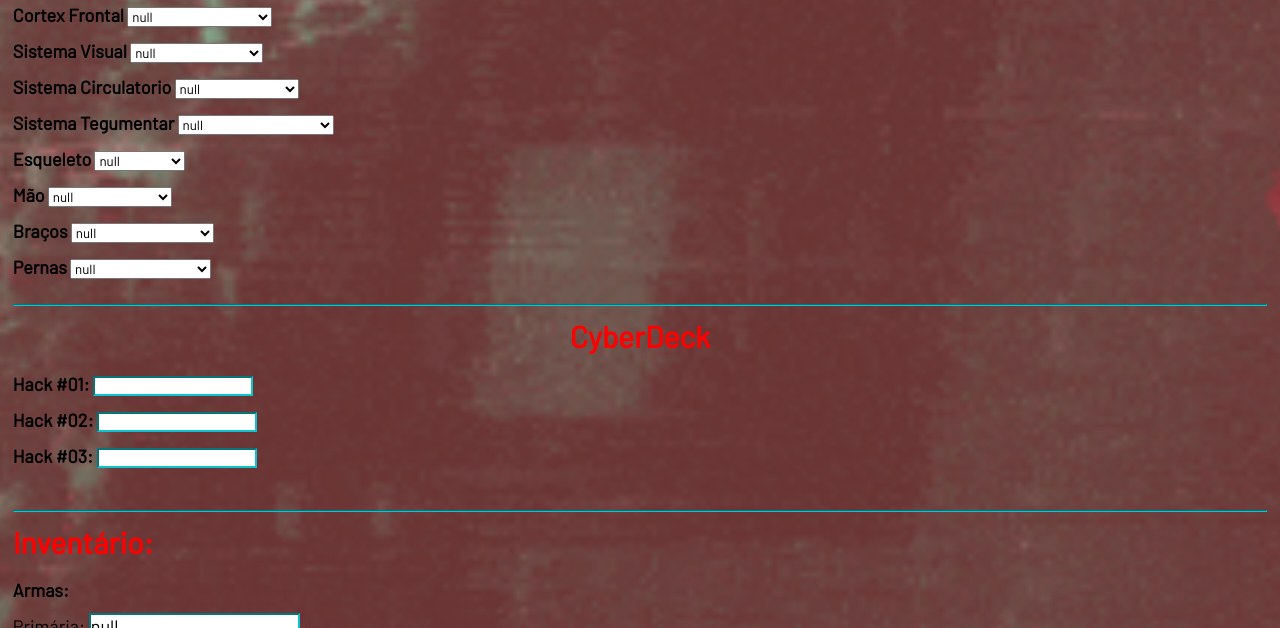
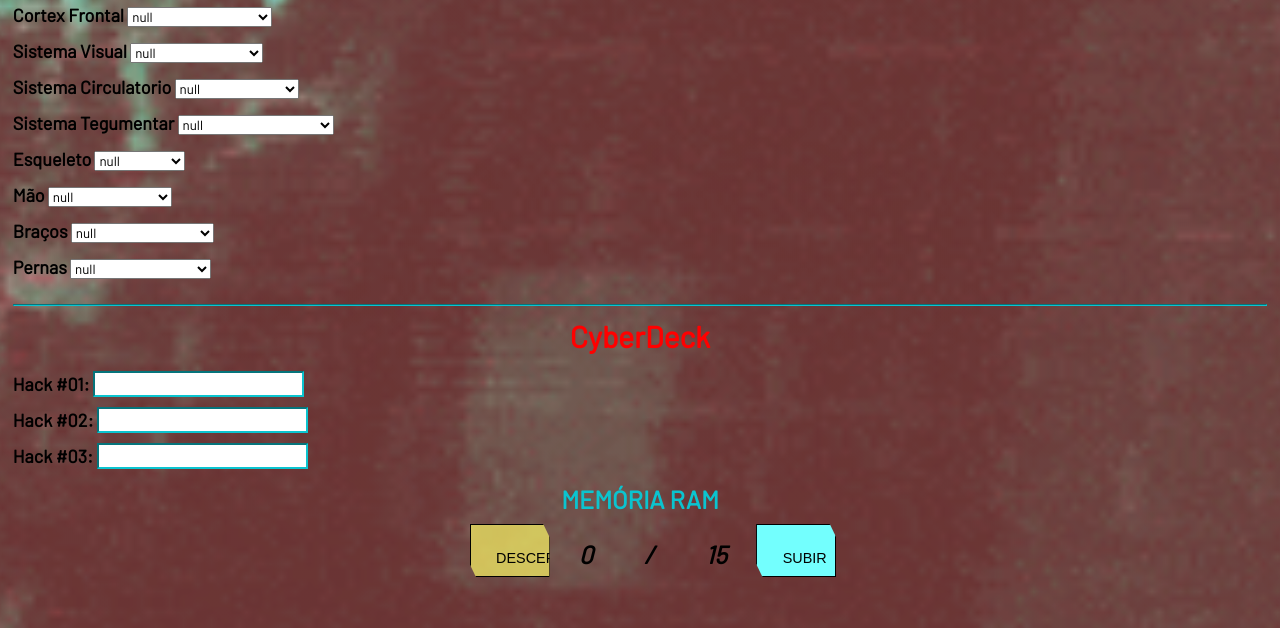
Before and after one commit to JorgeMaiconFaria/Ficha-RPG-Cyberpunk, a plain HTML site: page sheet.html in a window 1280 px wide. Both pictures are taken after typing "5", "5", "5", "5", "5", "5" into the empty fields and a click on the button "ENVIAR CADASTRO". Shown: the part 596-1224 px from the top of the page. Drawn offline with Linux system fonts and the light colour scheme; a web font is replaced by a local one.

Commit message:
Update sheet.html

```diff
--- a/sheet.html
+++ b/sheet.html
@@ -158,13 +158,20 @@
 <div id="cyberdeck">
     <h2>CyberDeck</h2>
     <label>Hack #01: </label>
-    <input><br>
+    <input id="hack1"><br>
     <label>Hack #02: </label>
-    <input><br>
+    <input id="hack2"><br>
     <label>Hack #03: </label>
-    <input>
+    <input id="hack3">
+    <br><h5>MEMÓRIA RAM</h5>
+
+<div id="ram">
+    <button id="descer">Descer</button>
+    <span id="ram-atual">0</span><span id="marker">/</span><span id="ram-total">0</span>
+    <button id="crescer">Subir</button>
+</div>
     <br>
-    <br>
+
     <hr>
 
 
```
